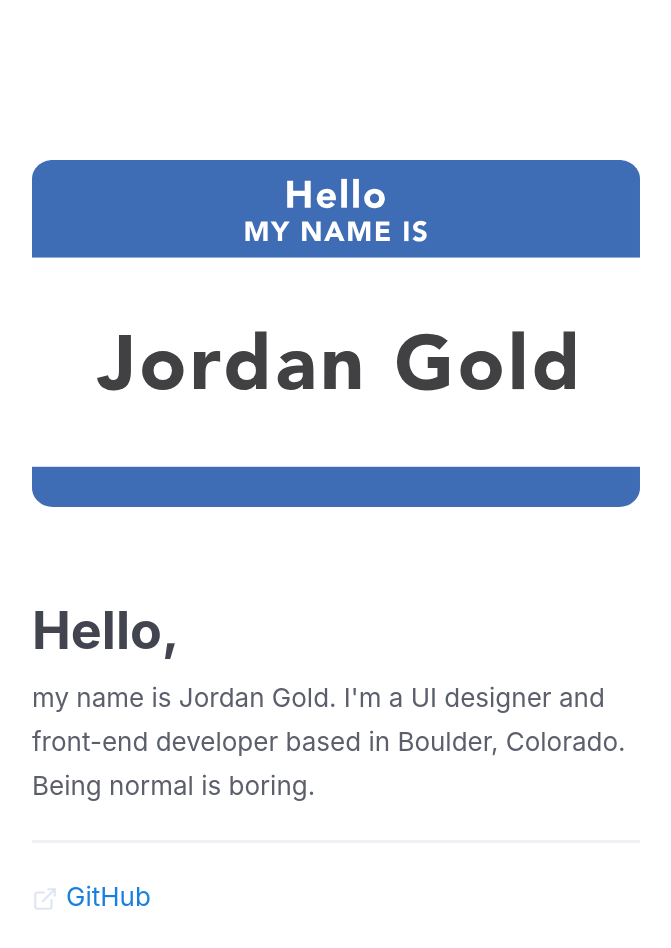
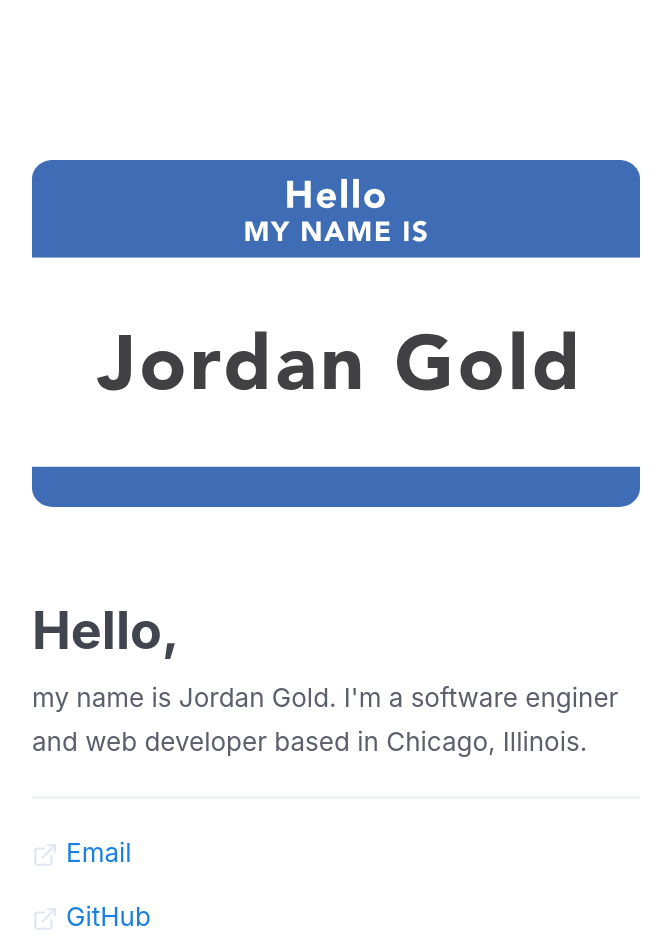
Before and after one commit to jordandgold/jordangold.co, a React (Create React App) app: page / in a window 1280 px wide. Shown: the top 948 px of the page, without its empty margins (304-975 px from the left). Built offline with nearby package versions, Linux system fonts and the light colour scheme.

Commit message:
update website details

```diff
--- a/src/App.tsx
+++ b/src/App.tsx
@@ -24,11 +24,22 @@ function App() {
           <div className="jg__greeting">
             <div className="jg__hello">Hello,</div>
             <p>
-              my name is Jordan Gold. I'm a UI designer and front-end developer
-              based in Boulder, Colorado. Being normal is boring.
+              my name is Jordan Gold. I'm a software enginer and web developer
+              based in Chicago, Illinois.
             </p>
             <Divider marginY={8} color={`#dfe5f3`} borderTopWidth={`2px`} />
             <List spacing={5}>
+              <ListItem>
+                <ListIcon as={ExternalLinkIcon} color={`#dfe5f3`} />
+                <Link
+                  className="jg__link"
+                  href="mailto:jordandgold@gmail.com"
+                  target="_blank"
+                  color={`#187fe0`}
+                >
+                  Email
+                </Link>
+              </ListItem>
               <ListItem>
                 <ListIcon as={ExternalLinkIcon} color={`#dfe5f3`} />
                 <Link
```
Also changed, not shown: 1 other file (tests, documents, lock files or other folders).
